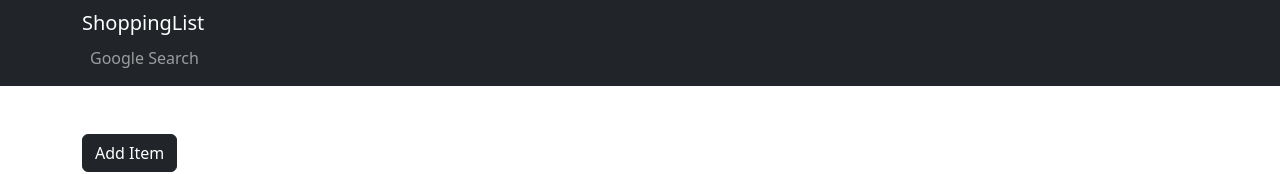
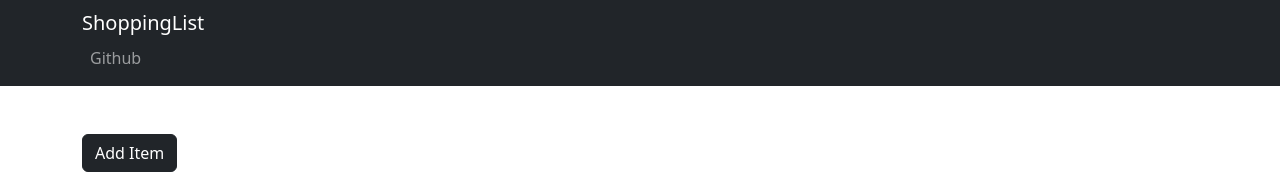
Before and after one commit to hoshino0113/MERN-ShoppingList, a React (Create React App) app in the folder client/: page / in a window 1280 px wide. Shown: the top 174 px of the page. Built offline with nearby package versions, Linux system fonts and the light colour scheme; no server answers.

Commit message:
Changed user

```diff
--- a/client/src/components/AppNavbar.js
+++ b/client/src/components/AppNavbar.js
@@ -31,7 +31,7 @@ class AppNavbar extends Component {
                     <Collapse isOpen={this.state.isOpen} navbar>
                         <Nav className="ml-auto" navbar>
                             <NavItem>
-                                <NavLink href="https://google.ca">Google Search</NavLink>
+                                <NavLink href="https://github.com/hoshino0113/MERN-ShoppingList">Github</NavLink>
                             </NavItem>
                         </Nav>
                     </Collapse>
@@ -45,3 +45,4 @@ class AppNavbar extends Component {
 
 
 export default AppNavbar;
+//change user
```
